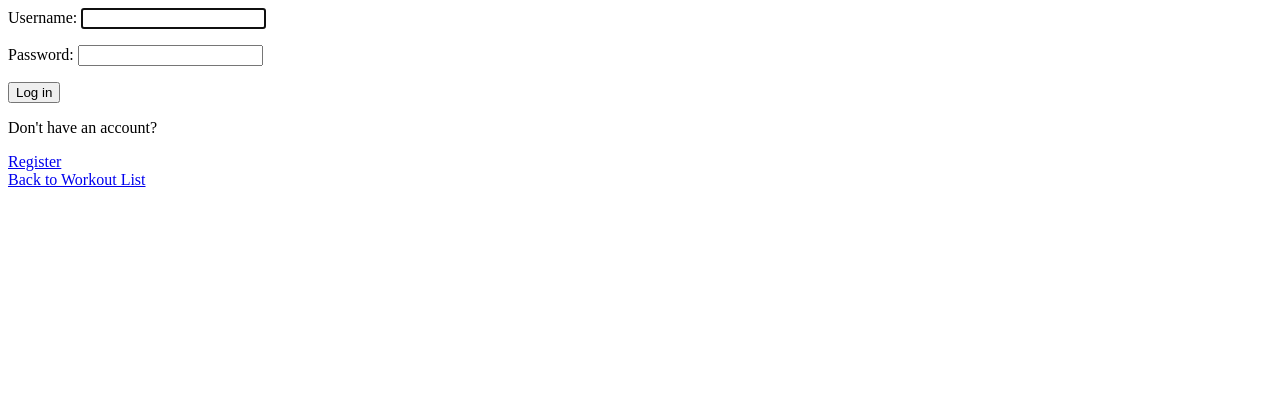
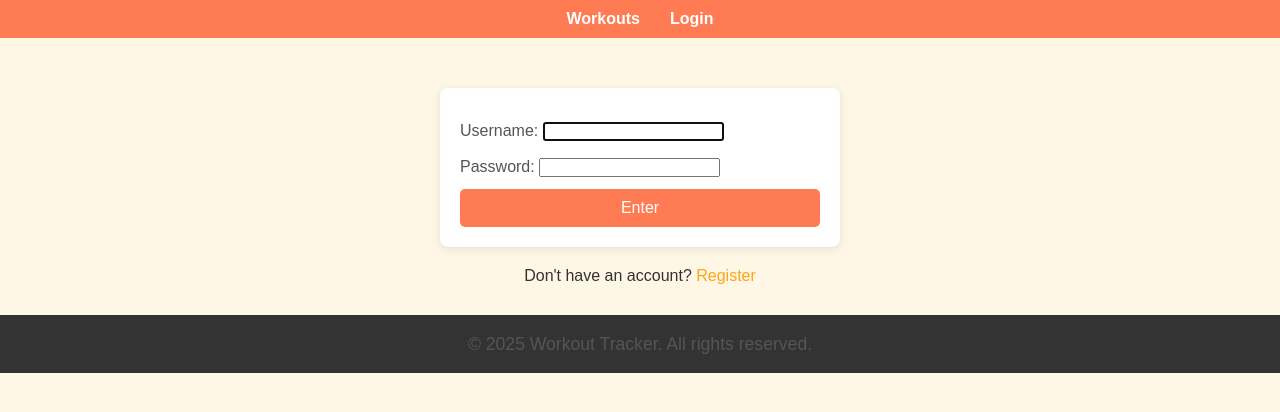
Before and after one commit to juancmorenoh/django_triathlon_tracker, a Django app: page /login/ in a window 1280 px wide. Shown: the top 412 px of the page. Run offline with Django 5.2, Linux system fonts and the light colour scheme.

Commit message:
Incorporated base.html to login and logout and styled the two templates

```diff
--- a/apps/users/templates/users/login.html
+++ b/apps/users/templates/users/login.html
@@ -1,10 +1,16 @@
-<form method="POST">
-    {% csrf_token %}
-    {{ form.as_p }}
-    <button type="submit">Log in</button>
-</form>
+{% extends 'base.html' %}
 
-<p>Don't have an account?</p>
-<a href="{% url 'register' %}">Register</a>
-<br>
-<a href="{% url 'workout_list' %}">Back to Workout List</a>
+{% block title %} Login {% endblock %}
+
+{% block content %}
+    <form method="POST">
+        {% csrf_token %}
+        {{ form.as_p }}
+        <button type="submit">Enter</button>
+    </form>
+
+    <div class="form-footer">
+        <span class="italic-text">Don't have an account?</span>
+        <a href="{% url 'register' %}" class="register-link">Register</a>
+    </div>
+{% endblock %}
--- a/static/css/styles.css
+++ b/static/css/styles.css
@@ -86,6 +86,35 @@ footer {
     color: #ffdac1; /* Light peach, same as hover effect for links */
 }
 
+form {
+    background-color: #fff; /* White background */
+    padding: 20px;
+    border-radius: 8px;
+    box-shadow: 0 2px 8px rgba(0, 0, 0, 0.1);
+    max-width: 400px;
+    margin: 20px auto;
+}
+
+form p {
+    font-size: 1rem;
+    margin: 10px 0;
+}
+
+form button {
+    background-color: #ff7b54; /* Coral color */
+    color: white;
+    border: none;
+    padding: 10px 20px;
+    font-size: 16px;
+    border-radius: 5px;
+    cursor: pointer;
+    width: 100%;
+    transition: background-color 0.3s ease;
+}
+
+form button:hover {
+    background-color: #ff6f00; /* Darker orange */
+}
 
 /* Link Styles */
 a {
@@ -96,6 +125,11 @@ a {
 
 a:hover {
     color: #ff6f00; /* Darker orange */
+}
+
+.form-footer {
+    text-align: center;
+    margin-top: 20px;
 }
 
 /* Responsive Styles */
```
Also changed, not shown: apps/users/templates/users/logout.html (+7 -2 lines).
